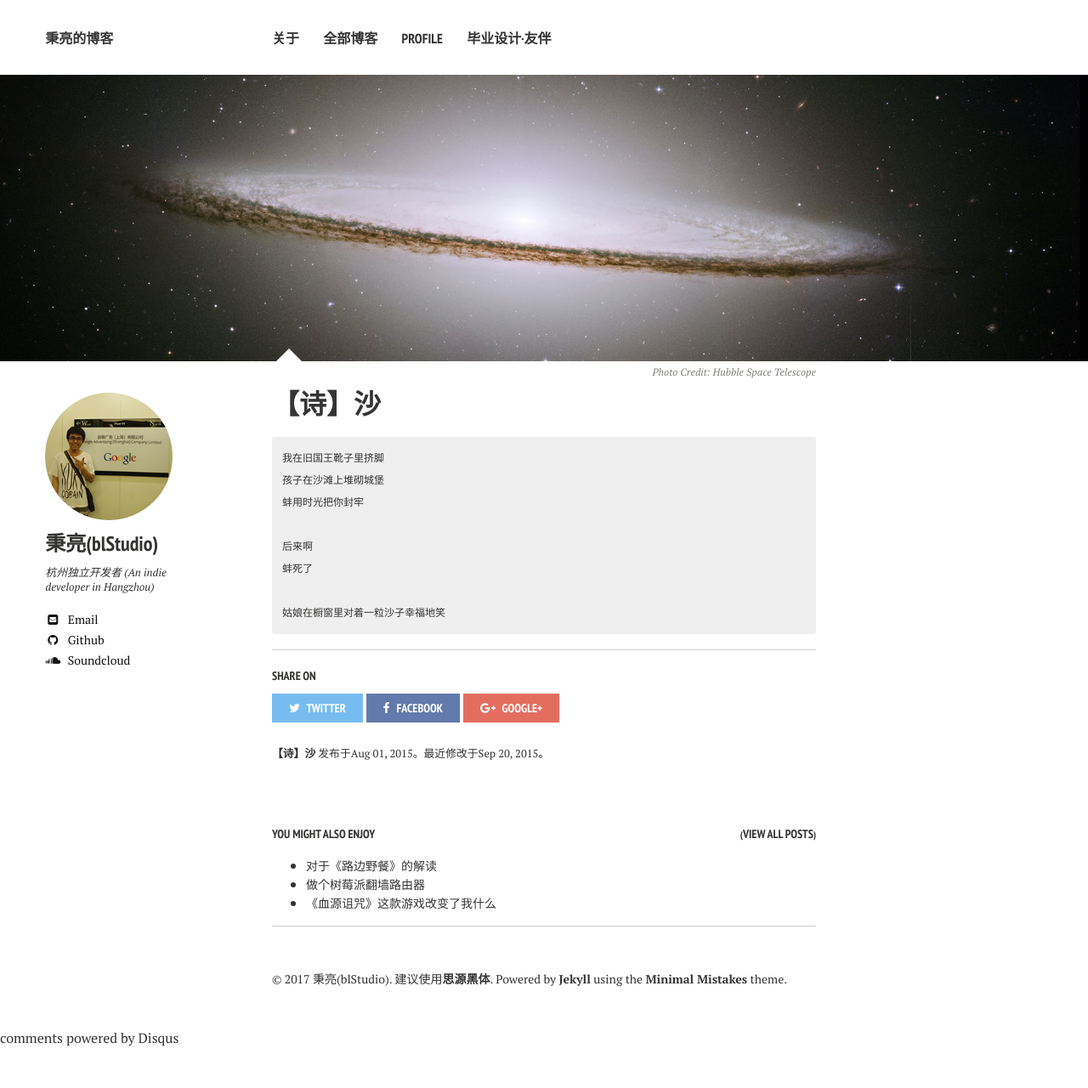
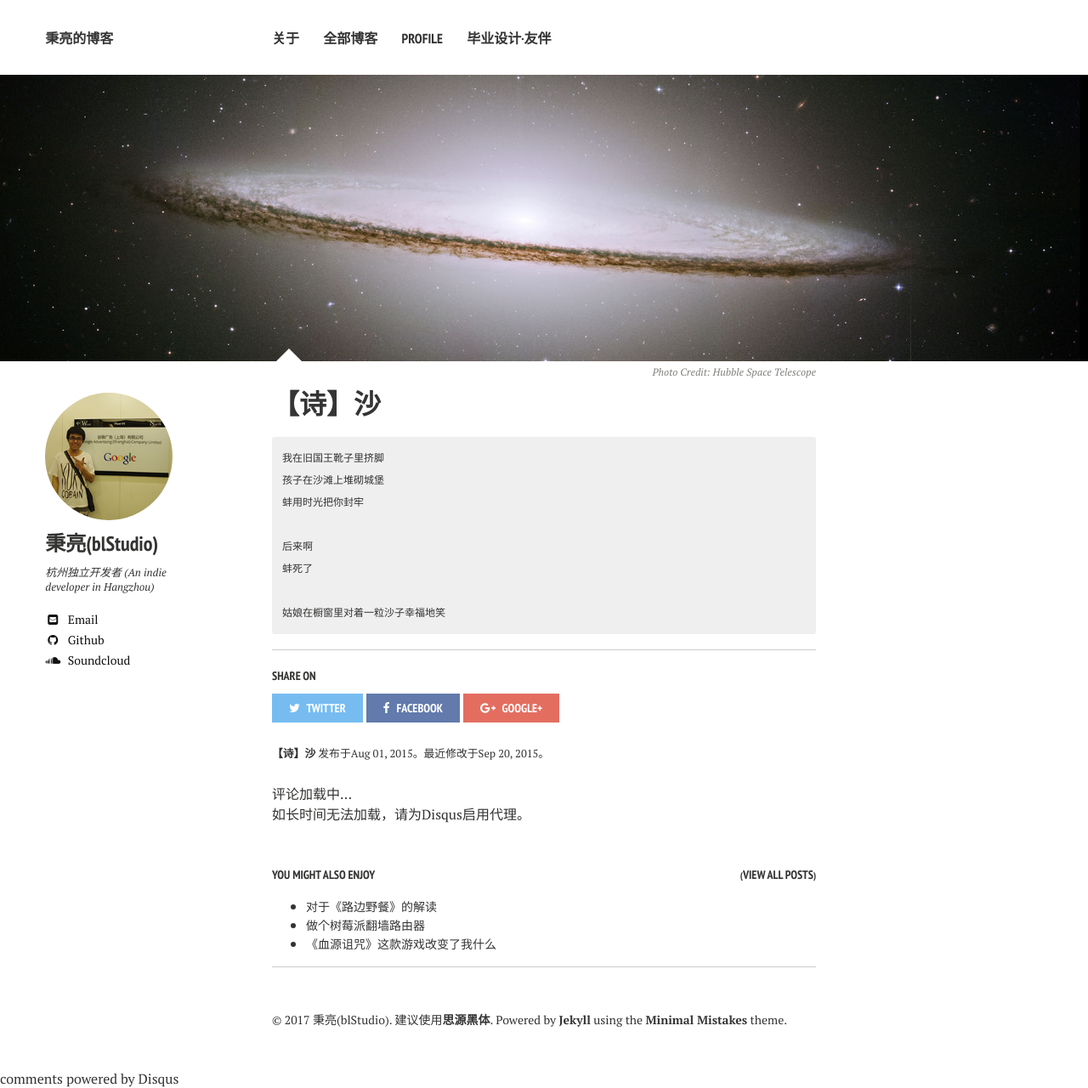
Before and after one commit to bingliang-zh/blog, a Jekyll site: the page built from _posts/2015-08-01-poem-sand.md, in a window 1280 px wide. Shown: the whole page at 85% size. Built offline with Jekyll 4.4.1, drawn with Linux system fonts in a browser that asks for light colours; nearby versions of some CDN libraries; comment, search, counter and statistics services are not loaded; before the commit the page ends 1232 px from its top, so only the background shows below that.

Commit message:
add tip to disqus panel

```diff
--- a/_layouts/page.html
+++ b/_layouts/page.html
@@ -42,7 +42,7 @@
       {% endif %}
     </div><!-- /.article-wrap -->
     {% if site.owner.disqus-shortname and page.comments == true %}
-      <section id="disqus_thread"></section><!-- /#disqus_thread -->
+      <section id="disqus_thread">评论加载中…<br>如长时间无法加载，请为Disqus启用代理。</section><!-- /#disqus_thread -->
     {% endif %}
   </article>
 </div><!-- /#index -->
--- a/_layouts/post.html
+++ b/_layouts/post.html
@@ -49,7 +49,7 @@
       </footer>
     </div><!-- /.article-wrap -->
   {% if site.owner.disqus-shortname and page.comments == true %}
-    <section id="disqus_thread"></section><!-- /#disqus_thread -->
+    <section id="disqus_thread">评论加载中…<br>如长时间无法加载，请为Disqus启用代理。</section><!-- /#disqus_thread -->
   {% endif %}
   </article>
 </div><!-- /#main -->
```
